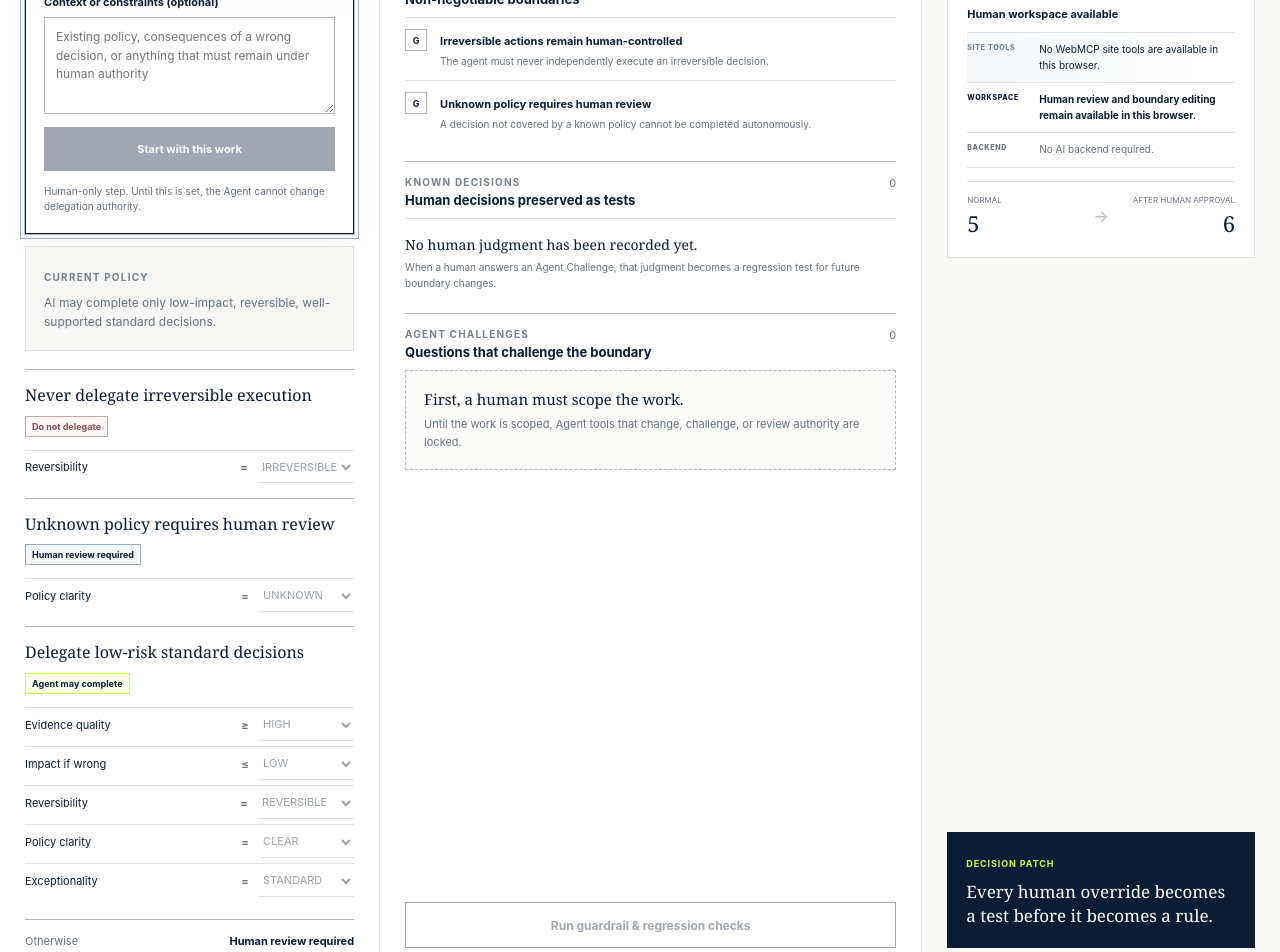
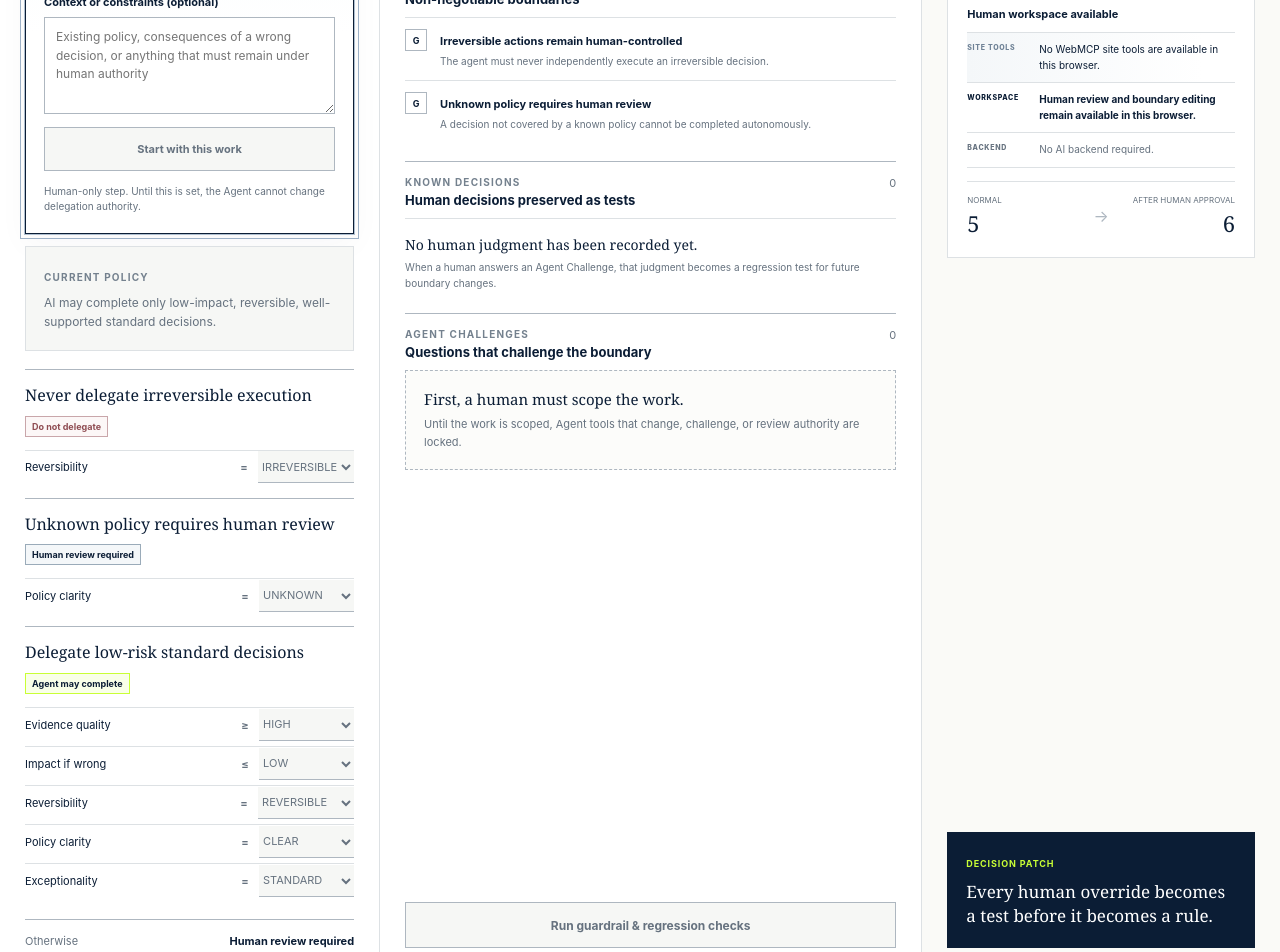
Before and after one commit to solidfdn/ai-delegation-boundary-webmcp, a React (Vite) app: page / in a window 1280 px wide. Shown: the part 820-1772 px from the top of the page. Built offline with nearby package versions, Linux system fonts and the light colour scheme.

Commit message:
Fix contrast on interactive states

```diff
--- a/src/delegation-app.css
+++ b/src/delegation-app.css
@@ -50,6 +50,7 @@ button {
   --soft: #f6f7f5;
   --lime: #c9ff35;
   --danger: #8f4c52;
+  --action-blue: #244E95;
 
   min-height: 100vh;
   color: var(--ink);
@@ -1493,7 +1494,17 @@ select:focus-visible {
 
 .adb-task-form button:disabled {
   cursor: not-allowed;
-  opacity: .38;
+
+  border-color:
+    var(--line-strong);
+
+  background:
+    var(--soft);
+
+  color:
+    var(--muted);
+
+  opacity: 1;
 }
 
 .adb-task-form small {
@@ -1519,7 +1530,17 @@ select:focus-visible {
 
 .adb-condition select:disabled {
   cursor: not-allowed;
-  opacity: .42;
+
+  border-bottom-color:
+    var(--line-strong);
+
+  background:
+    var(--soft);
+
+  color:
+    var(--muted);
+
+  opacity: 1;
 }
 
 .adb-known-empty {
@@ -1590,7 +1611,17 @@ select:focus-visible {
 
 .adb-check-button:disabled {
   cursor: not-allowed;
-  opacity: .38;
+
+  border-color:
+    var(--line-strong);
+
+  background:
+    var(--soft);
+
+  color:
+    var(--muted);
+
+  opacity: 1;
 }
 
 .adb-task-field input:focus-visible,
@@ -1699,8 +1730,11 @@ select:focus-visible {
 
 .adb-challenge-actions button:hover,
 .adb-challenge-actions button:focus-visible {
-  background: var(--ink);
-  color: #fff;
+  background:
+    var(--action-blue);
+
+  color:
+    #ffffff;
 }
 
 @media (max-width: 700px) {
@@ -1924,8 +1958,9 @@ select:focus-visible {
 
 .adb-challenge-actions button:hover,
 .adb-challenge-actions button:focus-visible {
-  border-color: var(--ink);
-  background: var(--guide-soft);
+  border-color: var(--action-blue);
+  background: var(--action-blue);
+  color: #ffffff;
 }
 
 .adb-app[data-next="complete"]
@@ -2048,6 +2083,9 @@ select:focus-visible {
 
   background:
     var(--guide-soft);
+
+  color:
+    var(--ink);
 
   box-shadow:
     0 0 0 3px
@@ -3830,3 +3868,45 @@ button:focus-visible {
     min-height: 46px;
   }
 }
+
+/* ==========================================================
+   INTERACTIVE CONTRAST CONTRACT V1
+   Light surfaces identify the next destination. Hover and
+   keyboard focus use one unambiguous action state.
+   ========================================================== */
+
+.adb-app
+.adb-challenge-actions
+button:hover,
+.adb-app
+.adb-challenge-actions
+button:focus-visible,
+.adb-app
+.adb-guidance-copy-row
+button:hover,
+.adb-app
+.adb-guidance-copy-row
+button:focus-visible,
+.adb-app
+#next-review:not(:disabled):hover,
+.adb-app
+#next-review:not(:disabled):focus-visible,
+.adb-app
+#next-approve:hover,
+.adb-app
+#next-approve:focus-visible,
+.adb-app
+.adb-dialog-actions
+button:hover,
+.adb-app
+.adb-dialog-actions
+button:focus-visible {
+  border-color:
+    var(--action-blue);
+
+  background:
+    var(--action-blue);
+
+  color:
+    #ffffff;
+}
```
